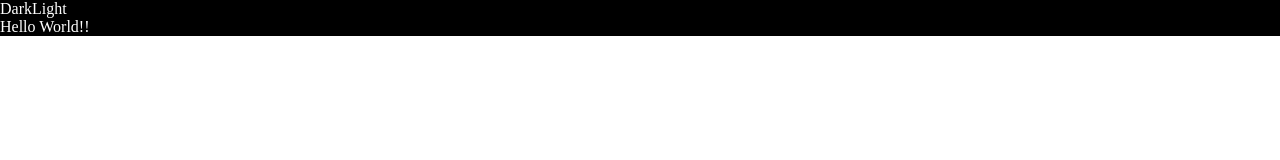
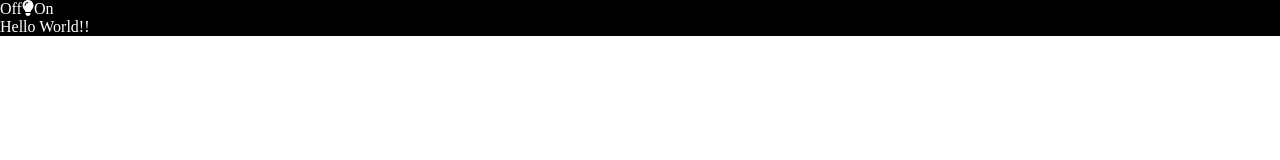
Before and after one commit to chandnijp/portfolio-v2, a React app: page / in a window 1280 px wide. Shown: the top 160 px of the page. Built offline with nearby package versions, Linux system fonts and the light colour scheme.

Commit message:
add font awesome icons to project

```diff
--- a/package.json
+++ b/package.json
@@ -46,6 +46,10 @@
     "webpack-dev-server": "^4.11.1"
   },
   "dependencies": {
+    "@fortawesome/fontawesome-svg-core": "^6.3.0",
+    "@fortawesome/free-regular-svg-icons": "^6.3.0",
+    "@fortawesome/free-solid-svg-icons": "^6.3.0",
+    "@fortawesome/react-fontawesome": "^0.2.0",
     "react": "^18.2.0",
     "react-dom": "^18.2.0"
   }
--- a/src/components/Main.js
+++ b/src/components/Main.js
@@ -1,4 +1,9 @@
 import { useState } from 'react'
+
+import { FontAwesomeIcon } from '@fortawesome/react-fontawesome'
+import { faLightbulb } from '@fortawesome/free-solid-svg-icons'
+import { faLightbulb as faLightbulbRegular } from '@fortawesome/free-regular-svg-icons'
+
 import './main.css'
 
 export const Main = () => {
@@ -10,12 +15,9 @@ export const Main = () => {
 
     const Toggle = () => (
             <div className='colourModeToggle'>
-                <div onClick={() => handleColourModeChange('dark')}>
-                    Dark
-                </div>
-                <div onClick={() => handleColourModeChange('light')}>
-                    Light
-                </div>
+                <div onClick={() => handleColourModeChange('dark')}>Off</div>
+                <p><FontAwesomeIcon icon={colourMode === 'darkMode' ? faLightbulb : faLightbulbRegular} /></p>
+                <div onClick={() => handleColourModeChange('light')}>On</div>
             </div>
         )
 
```
Also changed, not shown: 1 other file (tests, documents, lock files or other folders).
